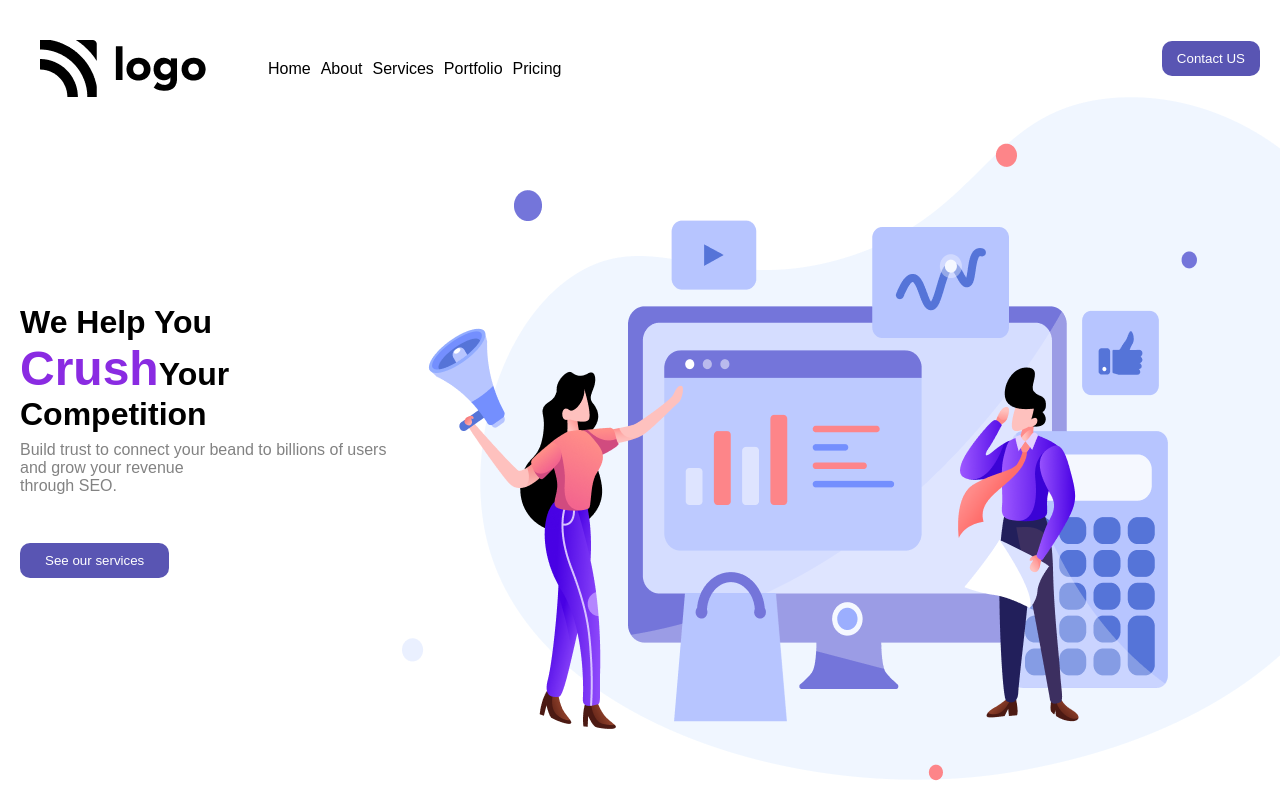
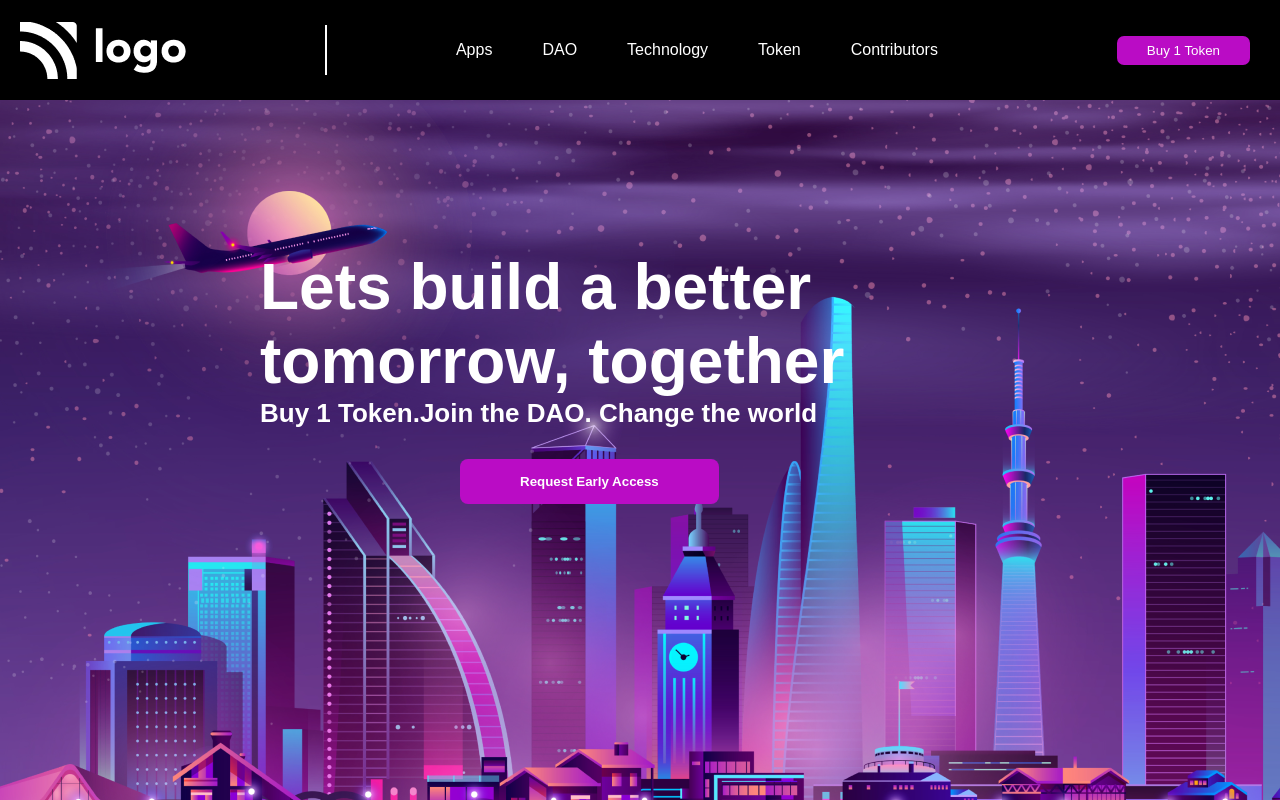
Before and after one commit to sahilrms/Brands-Landing-Page, a plain HTML site: page index.html in a window 1280 px wide. Drawn offline with Linux system fonts and the light colour scheme.

Commit message:
First commit

```diff
--- a/index.html
+++ b/index.html
@@ -6,36 +6,29 @@
     <meta http-equiv="X-UA-Compatible" content="IE=edge">
     <meta name="viewport" content="width=device-width, initial-scale=1.0">
     <link rel="stylesheet" href="./styles/style.css">
-    <title>Brands</title>
+    <title>Token</title>
 </head>
+<body>
+<header >
+    <nav class="top">
+    <img src="./assets/white-logo.png" alt="logo"/>
+    <div class="vl"></div>
+    <ul>
+        <li><a href="#">Apps</a></li>
+        <li><a href="#">DAO</a></li>
+        <li><a href="#">Technology</a></li>
+        <li><a href="#">Token</a></li>
+        <li><a href="#">Contributors</a></li>
 
-<body>
-    <header>
-        <nav>
-
-            <img src="./assets/Logo.png" alt="logo">
-            <ul>
-                <li><a href="#">Home</a></li>
-                <li><a href="#">About</a></li>
-                <li><a href="#">Services</a></li>
-                <li><a href="#">Portfolio</a></li>
-                <li><a href="#">Pricing</a></li>
-            </ul>
-        </nav>
-        <button>Contact US</button>
-    </header>
-    <main>
-        <div class="left-side">
-            <h1>We Help You <br>
-                <span>Crush</span>Your<br>Competition
-            </h1>
-            <p>Build trust to connect your beand to billions of users and grow your revenue <br>through SEO.</p>
-            <button class="left-btn">See our services</button>
-        </div>
-        <div class="right">
-            <img src="./assets/Header Illustration.png" alt="img">
-        </div>
-    </main>
+    </ul>
+    <button class="nav-btn">Buy 1 Token</button>
+    </nav>
+</header>
+<main>
+    <h1>Lets build a better <br>tomorrow, together</h1>
+    <p>Buy 1 Token.Join the DAO. Change the world</p>
+    <button class="btn">Request Early Access</button>
+</main>
 </body>
 
 </html>
--- a/styles/style.css
+++ b/styles/style.css
@@ -3,93 +3,76 @@
     margin: 0px;
     box-sizing: border-box;
     font-family: "Poppins", sans-serif;
+    color: #ffffff;
 }
 body{
     height: 100 vh;
+    background-image: url('../assets/bg.png');
 }
-
-header
-    {
-        margin: 20px 20px 0px 20px;
-        display: flex;
-        justify-content:space-between;
-        align-items: center;
-
-    }
-
-
-nav{
-    margin: 20px 20px 0px 20px;
+.top {
+    height:100px;
+    background-color: black;
     display: flex;
-    justify-content:space-around;
+    flex-wrap: wrap;
+    justify-content:space-between;
     align-items: center;
+}
+nav img{
+    margin-left: 10px;
+    padding: 10px;
+}
+nav ul{
+    display: flex;
+    flex-wrap: wrap;
+    list-style: none;
+    justify-content: space-around;
 
 }
+nav ul li{
+    display: flex;
+    justify-content:space-evenly;
+    margin-right: 50px;
+}
+a{
+text-decoration: none;
+}
+.vl {
+    border-left: 2px solid #ffffff;
+    height: 50px;
 
-nav ul {
-    display: flex;
-    justify-content: space-around;
-    text-decoration: none;
-    margin-left: 62px;
-    flex-grow: 1;
+  }
 
-}
-
-li{
-    list-style: none;
-    margin:0px 10px 0px 0px;
-    cursor: pointer;
-}
-
-
-a{
-    list-style: none;
-    text-decoration: none;
-    color: black;
-}
-
-header button{
-    padding: 10px 15px;
-    background-color: #5955B3;
-    color: white;
-    border-radius: 10px;
-    border: none;
+.nav-btn{
+margin-right: 30px;
+padding: 7px 30px;
+background-color: #ba0cc5;
+border-radius: 7px;
+cursor: pointer;
+border: none;
 }
 
 main{
-    display: flex;
-    justify-content: center;
-    align-items: center;
+    margin-top:150px;
+    margin-left:260px;
+    width:auto;
 }
-
-.left-side{
-    margin: 0px 0px 0px 20px;
-    width:700px;
-}
-
-.left-side h1{
-    font-weight: 600;
+main h1{
+    font-weight: 900;
+    font-size: 64px;
 
 }
-
-.left-side span{
-    color: blueviolet;
-    font-size:48px;
+main p{
+font-weight: 900;
+font-size: 26px;
+font-weight: 600px;
 }
-
-.left-side p{
-    font-weight: lighter;
-    font-size: 16px;
-    color: #828282;
-    font-weight: 400;
-    margin-top: 8px;
+.btn{
+    padding:15px 60px;
+    color:#ffffff;
+    background-color:#ba0cc5;
+    border:none;
+    margin-left: 200px;
+    margin-top: 30px;
+    border-radius: 8px;
+    font-weight: 900;
 }
-
-.left-btn{
-    margin-top: 48px;
-    padding: 10px 25px;
-    background-color: #5955B3;
-    color: white;
-    border-radius: 10px;
-    border: none;
-}
```
Also changed, not shown: assets/Header Illustration.png (deleted), assets/Logo.png (deleted), assets/bg.png (added), assets/white-logo.png (added).
